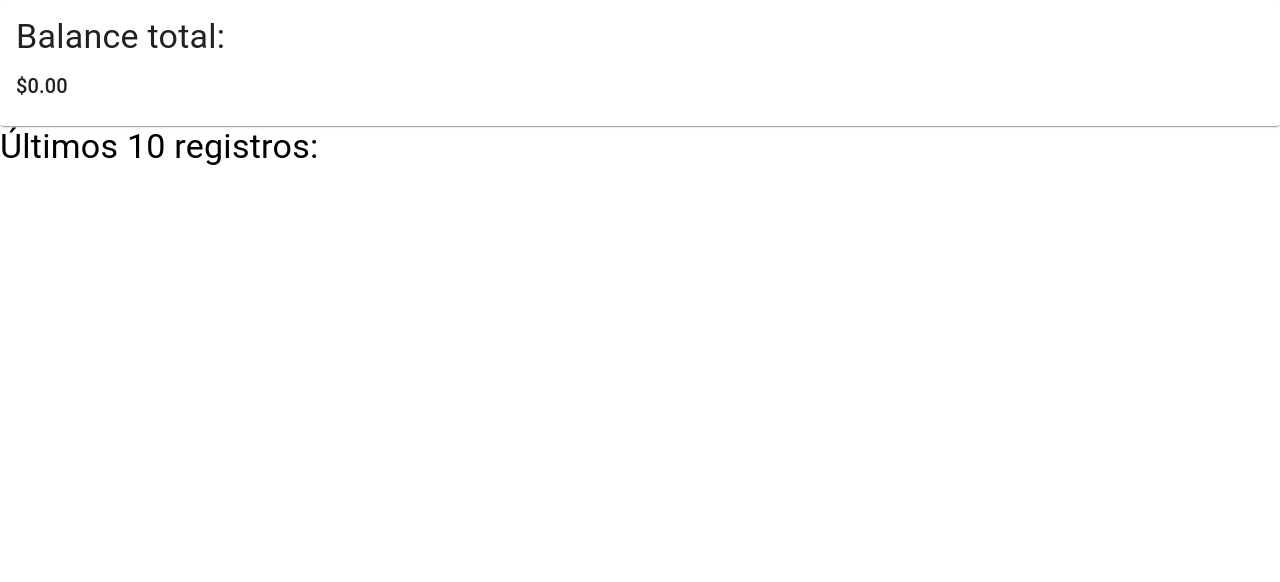
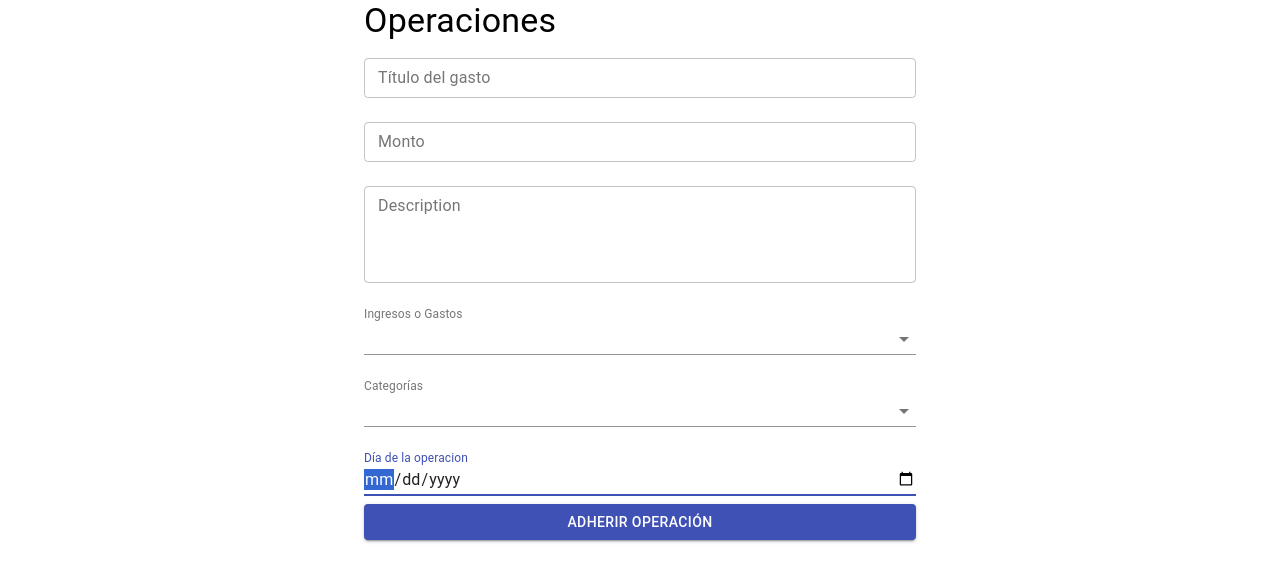
Before and after one commit to Alanoterohs/expense-tracker-PERN, a React (Create React App) app in the folder client/: page / in a window 1280 px wide. Shown: the top 582 px of the page. Built offline with nearby package versions, Linux system fonts and the light colour scheme; the HTML template or start-up script is replaced by a standard one.

Commit message:
logica de adherir un gasto/ingreso

```diff
--- a/client/src/App.js
+++ b/client/src/App.js
@@ -1,9 +1,9 @@
-import Home from './pages/home/Home';
+import FormExpenses from './pages/formExpenses/FormExpenses';
 
 function App() {
   return (
     <div className="App">
-      <Home/>
+      <FormExpenses/>
     </div>
   );
 }
--- a/client/src/components/balance/Balance.js
+++ b/client/src/components/balance/Balance.js
@@ -1,3 +1,5 @@
+import useStyles from './style';
+
 import {
   Card,
   CardContent,
@@ -6,11 +8,12 @@ import {
 } from '@material-ui/core';
 
 function Balance() {
+  const classes = useStyles();
   return (
     <Grid>
       <Card>
           <CardContent>
-          <Typography variant="h4"
+          <Typography variant="h4" className = {classes.typography}
             gutterBottom> Balance total: </Typography>
           <Typography variant="h6" > $0.00 </Typography>
         </CardContent>
--- /dev/null
+++ b/client/src/components/balance/style.js
@@ -0,0 +1,22 @@
+import { makeStyles } from '@material-ui/core/styles';
+
+const useStyles = makeStyles((theme) => ({
+  typography: {
+    display: 'flex',
+    flexDirection: 'column',
+    alignItems: 'center',
+    [theme.breakpoints.up('xs')]: {
+      fontSize: 16,
+    },
+    [theme.breakpoints.up('sm')]: {
+      fontSize: 25,
+    },
+    [theme.breakpoints.up('md')]: {
+      fontSize: 30,
+    },
+    [theme.breakpoints.up('lg')]: {
+      fontSize: 35,
+    },
+  },
+}));
+export default useStyles;
--- /dev/null
+++ b/client/src/components/formOperations/Form.js
@@ -0,0 +1,119 @@
+import { Fragment } from 'react';
+import { Link } from 'react-router-dom';
+
+// import DateFnsUtils from '@date-io/date-fns';
+// import { DateTimePicker, MuiPickersUtilsProvider, KeyboardDatePicker } from "@material-ui/pickers";
+
+import {
+ Button,
+ TextField,
+ Grid,
+ Container,
+ Typography,
+ MenuItem,
+ Select,
+ FormControl,
+ InputLabel,
+ } from '@material-ui/core';
+
+function Form(props) {
+
+  return (
+    <Grid container component="main">
+      <Container component="main" maxWidth="sm" style={{ backgroundColor: '#ffffff', }}>
+          <Typography component="h1" variant="h4">
+            Operaciones
+          </Typography>
+          <form onSubmit = {props.handleOnSubmit}>
+            <TextField
+              size="small"
+              variant="outlined"
+              margin="normal"
+              fullWidth
+              label="Título del gasto"
+              type='text'
+              value= {props.title}
+              onChange= {(e) => props.setTitle(e.target.value)}
+              autoFocus
+            />
+            <TextField
+            size="small"
+            variant="outlined"
+            margin="normal"
+            fullWidth
+            label="Monto"
+            type='number'
+            value= {props.amount}
+            onChange= {(e) => props.setAmount(e.target.value)}
+            autoFocus
+            />
+            <TextField
+              size="small"
+              variant="outlined"
+              margin="normal"
+              fullWidth
+              label="Description"
+              type='text'
+              value= {props.description}
+              onChange= {(e) => props.setDescription(e.target.value)}
+              multiline
+              rows={4}
+              autoFocus
+            />
+
+            <FormControl margin="normal" fullWidth>
+            <InputLabel shrink>Ingresos o Gastos</InputLabel>
+                    <Select
+                    value = {props.option}
+                    onChange= {(e) => props.setOption(e.target.value)}
+                    displayEmpty>
+                      <MenuItem value= 'gastos'>Gastos</MenuItem>
+                      <MenuItem value = 'ingresos'>Ingresos</MenuItem>
+                    </Select>
+            </FormControl>
+
+            <FormControl margin="normal" fullWidth>
+              <InputLabel shrink>Categorías</InputLabel>
+              <Select
+              value= {props.category}
+              onChange= {(e) => props.setCategory(e.target.value)}
+              displayEmpty>
+
+                <MenuItem value = 'compras'>Compras</MenuItem>
+                <MenuItem value = 'servicios'>Servicios</MenuItem>
+                <MenuItem value = 'otros'>Otros</MenuItem>
+                <MenuItem value = 'entretenimiento'>Entretenimiento</MenuItem>
+                <MenuItem value = 'salidas'>Salidas</MenuItem>
+                <MenuItem value = 'salud'>Salud y deporte</MenuItem>
+              </Select>
+            </FormControl>
+
+            <TextField
+              size="small"
+              margin="normal"
+              fullWidth
+              type='date'
+              label="Día de la operacion"
+              value= {props.date}
+              onChange= { e => props.setDate(e.target.value)}
+              autoFocus
+              InputLabelProps={{
+                shrink: true,
+              }}
+            />
+
+            <Button
+              type="submit"
+              fullWidth
+              variant="contained"
+              color="primary"
+            >
+              Adherir operación
+            </Button>
+          </form>
+      </Container>
+     </Grid>
+  );
+}
+
+export default Form;
--- a/client/src/components/lastExpenses/ContainerLastExpenses.js
+++ b/client/src/components/lastExpenses/ContainerLastExpenses.js
@@ -1,15 +1,18 @@
+import useStyles from './style';
+
 import {
  Grid,
+ Container,
  Typography,
-
  } from '@material-ui/core';
 
-function ContainerLastExpenses(props){
+function ContainerLastExpenses(props) {
+  const classes = useStyles();
   return (
     <Grid>
-      <Typography variant="h4"
+      <Typography variant="h4" className={classes.typography}
         gutterBottom> Últimos 10 registros: </Typography>
-        <div>{props.children}</div>
+      <div>{props.children}</div>
     </Grid>
   );
 }
--- /dev/null
+++ b/client/src/components/lastExpenses/style.js
@@ -0,0 +1,24 @@
+import { makeStyles } from '@material-ui/core/styles';
+
+const useStyles = makeStyles((theme) => ({
+  typography: {
+    marginTop: theme.spacing(2),
+    display: 'flex',
+    flexDirection: 'column',
+    alignItems: 'center',
+    padding: 24,
+    [theme.breakpoints.up('xs')]: {
+      fontSize: 16,
+    },
+    [theme.breakpoints.up('sm')]: {
+      fontSize: 25,
+    },
+    [theme.breakpoints.up('md')]: {
+      fontSize: 30,
+    },
+    [theme.breakpoints.up('lg')]: {
+      fontSize: 35,
+    },
+  },
+}));
+export default useStyles;
--- /dev/null
+++ b/client/src/pages/formExpenses/FormExpenses.js
@@ -0,0 +1,53 @@
+import { Fragment, useState } from 'react';
+import Form from '../../components/formOperations/Form';
+function FormExpenses() {
+
+  const [operation, setOperation] = useState([]);
+  const [title, setTitle] = useState('');
+  const [amount, setAmount] = useState();
+  const [description, setDescription] = useState();
+  const [option, setOption] = useState('');
+  const [category, setCategory] = useState('');
+  const [date, setDate] = useState();
+
+  const handleOnSubmit = (e) => {
+    e.preventDefault();
+
+    const incomerOrExpenses = {
+      title,
+      amount,
+      description,
+      option,
+      category,
+      date,
+    };
+
+    setOperation([...operation, incomerOrExpenses]);
+    console.log(operation);
+
+    setDescription('');
+    setAmount('');
+  };
+
+  return (
+    <Fragment>
+      <Form
+      title = {title}
+      setTitle = {setTitle}
+      amount = {amount}
+      setAmount = {setAmount}
+      description = {description}
+      setDescription = {setDescription}
+      option = {option}
+      setOption = {setOption}
+      category = {category}
+      setCategory = {setCategory}
+      date = {date}
+      setDate = {setDate}
+      handleOnSubmit = {handleOnSubmit}
+      />
+    </Fragment>
+  );
+}
+
+export default FormExpenses;
--- a/client/src/pages/home/Home.js
+++ b/client/src/pages/home/Home.js
@@ -13,7 +13,7 @@ import {
 function Home() {
   const classes = useStyles();
   return (
-    <Grid className={classes.paper}>
+    <Grid className={classes.root}>
     <Balance/>
     <ContainerLastExpenses/>
     </Grid>
--- a/client/src/pages/home/style.js
+++ b/client/src/pages/home/style.js
@@ -2,8 +2,11 @@ import { makeStyles } from '@material-ui/core/styles';
 
 const useStyles = makeStyles((theme) => ({
   root: {
-    maxWidth: 343,
-    borderRadius: 20,
+    marginTop: theme.spacing(2),
+    display: 'flex',
+    flexDirection: 'column',
+    alignItems: 'center',
+    padding: 24,
   },
 }));
 
```
Also changed, not shown: client/src/components/formOperations/form.js (deleted, +0 -128 lines).
